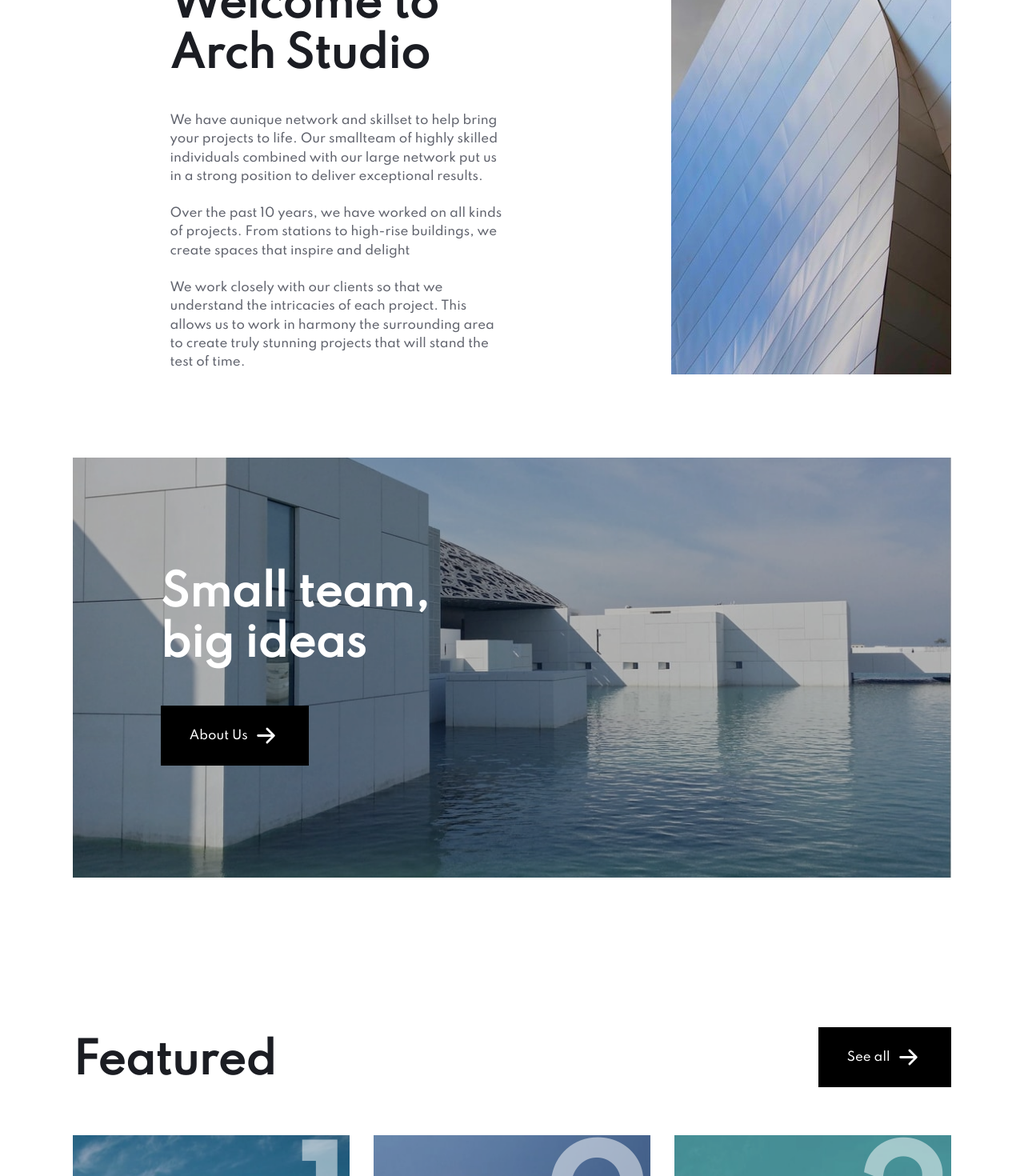
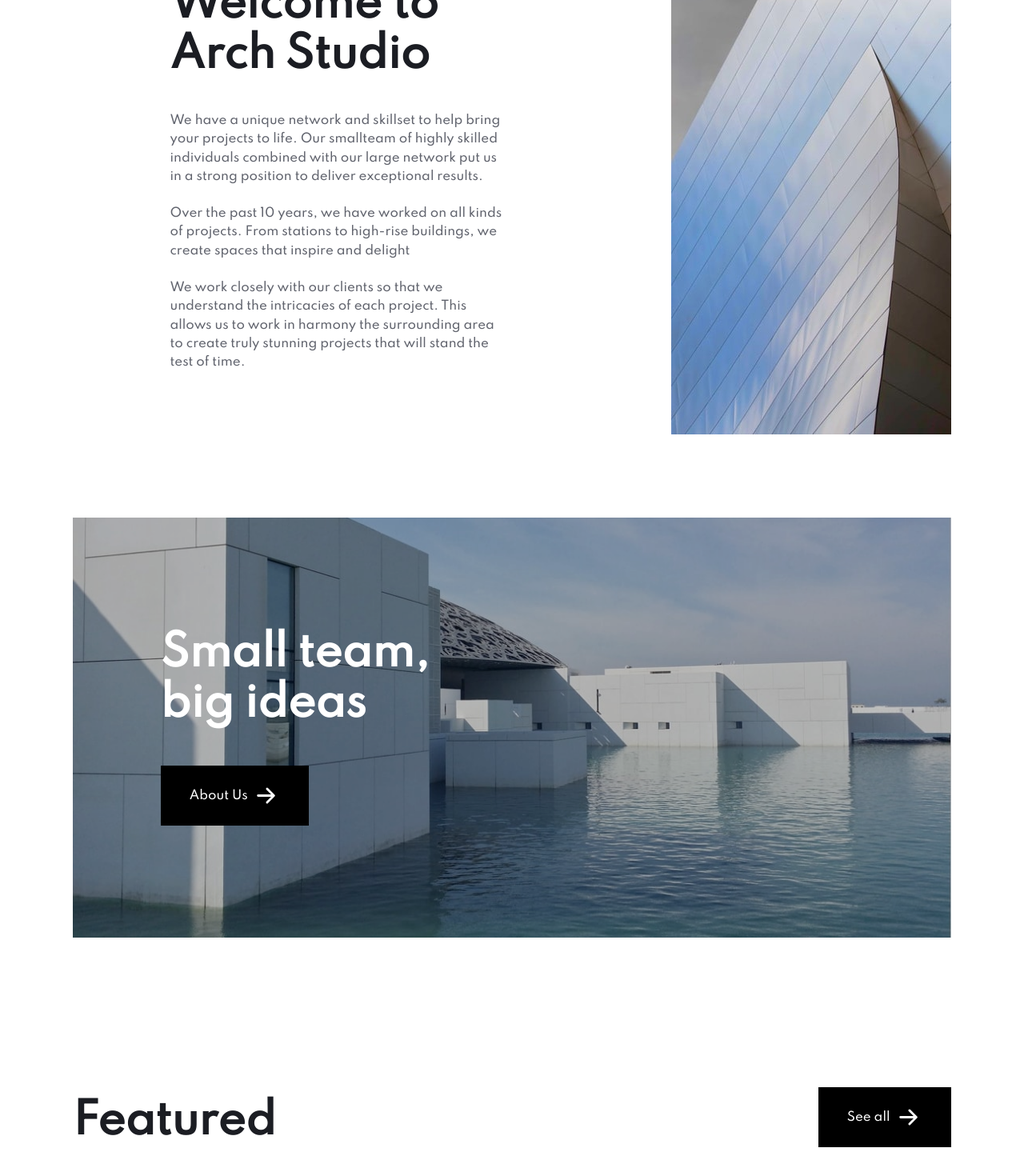
Before and after one commit to Kl3va/arch-studio, a React (Create React App) app: page / in a window 1280 px wide. Shown: the part 1140-2610 px from the top of the page at 80% size. Built offline with nearby package versions, Linux system fonts and the light colour scheme.

Commit message:
modified links using Link

```diff
--- a/src/data/homeData/homeData.js
+++ b/src/data/homeData/homeData.js
@@ -88,7 +88,7 @@ export const subHeader = {
   headingLarge: "Welcome",
   headingSmall: " Welcome to Arch Studio",
   texts: [
-    "We have aunique network and skillset to help bring your projects to life. Our smallteam of highly skilled individuals combined with our large network put us in a strong position to deliver exceptional results.",
+    "We have a unique network and skillset to help bring your projects to life. Our smallteam of highly skilled individuals combined with our large network put us in a strong position to deliver exceptional results.",
     "Over the past 10 years, we have worked on all kinds of projects. From stations to high-rise buildings, we create spaces that inspire and delight",
     "We work closely with our clients so that we understand the intricacies of each project. This allows us to work in harmony the surrounding area to create truly stunning projects that will stand the test of time.",
   ],
--- a/src/pages/button.js
+++ b/src/pages/button.js
@@ -1,10 +1,13 @@
 import React from "react";
+import { Link } from "react-router-dom";
 
-const Button = ({ className, text, children }) => {
+const Button = ({ className, text, children, page }) => {
   return (
     <button className={className}>
-      {text}
-      {children}
+      <Link to={`/${page}`}>
+        {text}
+        {children}
+      </Link>
     </button>
   );
 };
--- a/src/pages/home/Featured.js
+++ b/src/pages/home/Featured.js
@@ -1,13 +1,17 @@
 import React from "react";
 import { BsArrowRightShort } from "react-icons/bs";
 import Button from "../button";
+import { navbar } from "../../data/homeData/homeData";
 
 const Featured = ({ heading, btnText, subContents }) => {
+  //Navigating to the portfolio page
+  const { page } = navbar.navigation[0];
+
   return (
     <section className="section section--featured">
       <div className="featured">
         <h2 className="heading-small featured__heading">{heading}</h2>
-        <Button className="btn-large" text={btnText}>
+        <Button className="btn-large" text={btnText} page={page}>
           <BsArrowRightShort className="icon-arrow" />
         </Button>
         <div className="featured__contents">
--- a/src/pages/home/Footer.js
+++ b/src/pages/home/Footer.js
@@ -3,11 +3,9 @@ import Button from "../button";
 import { BsArrowRightShort } from "react-icons/bs";
 import Navlinks from "./Navlinks";
 import { navbar } from "../../data/homeData/homeData";
-//import { useNavigate } from "react-router-dom";
-import useNavigation from "./hooks";
 
 const Footer = ({ btnText, logo }) => {
-  const { navigate } = useNavigation();
+  const { page } = navbar.navigation[0];
   return (
     <footer>
       <div className="footer">
@@ -21,13 +19,7 @@ const Footer = ({ btnText, logo }) => {
             items="footer__items"
           />
 
-          <Button
-            className="btn-large"
-            text={btnText}
-            onClick={() => {
-              navigate("/portfolio");
-            }}
-          >
+          <Button className="btn-large" text={btnText} page={page}>
             <BsArrowRightShort className="icon-arrow" />
           </Button>
         </div>
--- a/src/pages/home/Header.js
+++ b/src/pages/home/Header.js
@@ -1,9 +1,14 @@
 import React, { useState } from "react";
 import { BsArrowRightShort } from "react-icons/bs";
 import Button from "../button";
+import { navbar } from "../../data/homeData/homeData";
 
 const Header = ({ btnText, btnGroupText, mainContents }) => {
+  //Tab switching
   const [value, setValue] = useState(0);
+
+  //Navigating to the portfolio page
+  const { page } = navbar.navigation[0];
 
   const { heading, desktopImg, tabletImg, mobileImg, paragraph } =
     mainContents[value];
@@ -24,7 +29,7 @@ const Header = ({ btnText, btnGroupText, mainContents }) => {
         <div className="heading-contents">
           <h1 className="heading-medium">{heading}</h1>
           <p className="text-secondary">{paragraph}</p>
-          <Button className="btn-large" text={btnText}>
+          <Button className="btn-large" text={btnText} page={page}>
             <BsArrowRightShort className="icon-arrow" />
           </Button>
         </div>
--- a/src/pages/home/HomeAbout.js
+++ b/src/pages/home/HomeAbout.js
@@ -1,8 +1,12 @@
 import React from "react";
 import Button from "../button";
 import { BsArrowRightShort } from "react-icons/bs";
+import { navbar } from "../../data/homeData/homeData";
 
 const HomeAbout = ({ heading, btnText, desktopImg, tabletImg, mobileImg }) => {
+  //Navigating to the about page
+  const { page } = navbar.navigation[1];
+
   return (
     <section className="section">
       <div className="home-about packed">
@@ -18,7 +22,7 @@ const HomeAbout = ({ heading, btnText, desktopImg, tabletImg, mobileImg }) => {
         </picture>
         <div className="home-about__content">
           <h2 className="home-about__heading">{heading}</h2>
-          <Button className="btn-large" text={btnText}>
+          <Button className="btn-large" text={btnText} page={page}>
             <BsArrowRightShort className="icon-arrow" />
           </Button>
         </div>
--- a/src/pages/home/Navbar.js
+++ b/src/pages/home/Navbar.js
@@ -5,6 +5,7 @@ import { Link } from "react-router-dom";
 //Navigation Component
 const Navbar = ({ logo, navigation }) => {
   return (
+    <aside>
       <nav className="nav">
         <div className="nav__logo">
           <Link to="/">
@@ -14,6 +15,7 @@ const Navbar = ({ logo, navigation }) => {
         </div>
         <Navlinks navigation={navigation} link="nav__link" items="nav__items" />
       </nav>
+    </aside>
   );
 };
 
--- a/src/pages/home/hooks.js
+++ /dev/null
@@ -1,9 +0,0 @@
-import React from "react";
-import { useNavigate } from "react-router-dom";
-
-const useNavigation = () => {
-  let navigate = useNavigate();
-  return { navigate };
-};
-
-export default useNavigation;
--- a/src/sass/_base.scss
+++ b/src/sass/_base.scss
@@ -84,16 +84,19 @@ picture {
 .btn-large {
   background-color: black;
   color: white;
-  //width: 16.8rem;
-  //height: 4.8rem;
   padding: 1rem 2.1rem 1rem 2.4rem;
   border: none;
   text-align: center;
+  transition: all ease 0.2s;
 
-  display: flex;
-  align-items: center;
-  justify-content: space-evenly;
-  transition: all ease 0.2s;
+  & a {
+    color: inherit;
+    text-decoration: none;
+
+    display: flex;
+    align-items: center;
+    justify-content: space-evenly;
+  }
 
   &:hover {
     background-color: $dark-grey;
--- a/src/sass/_home.scss
+++ b/src/sass/_home.scss
@@ -130,10 +130,6 @@
     grid-row: 2 / 3;
 
     justify-self: end;
-
-    & img {
-      margin-top: -5rem;
-    }
   }
 }
 
```
Lines whose indentation alone changed are shown as unchanged.
